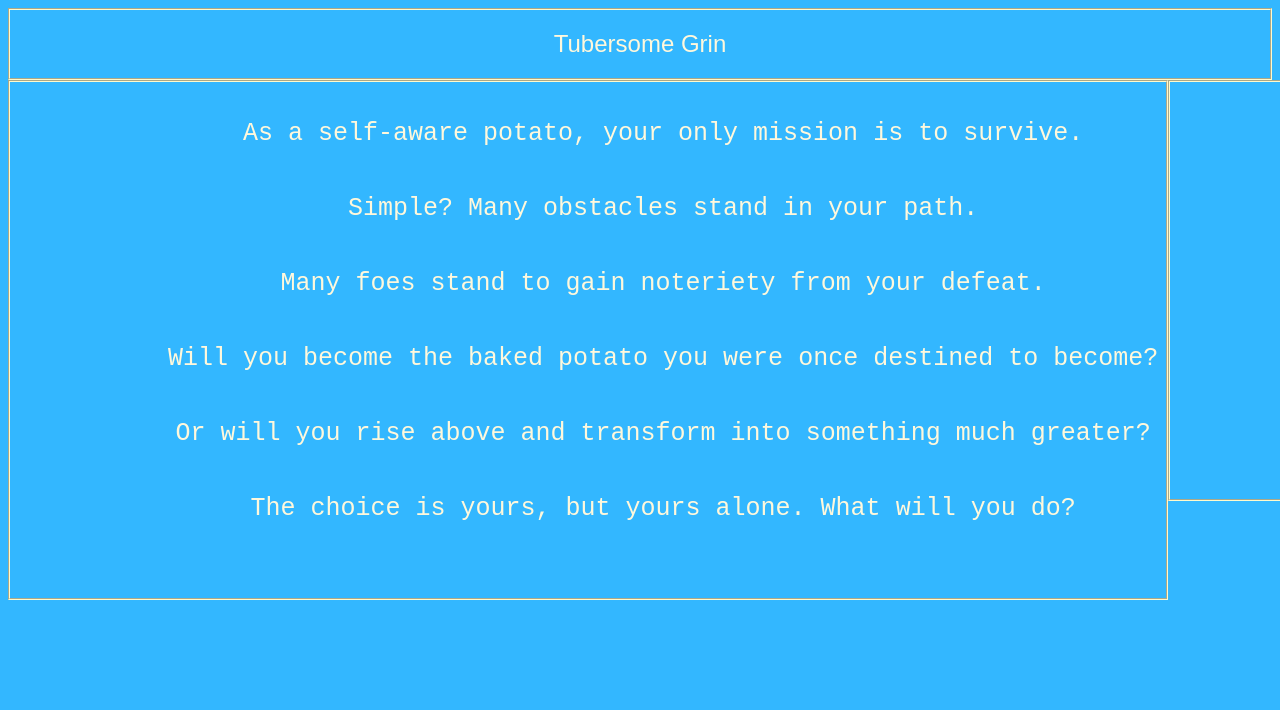
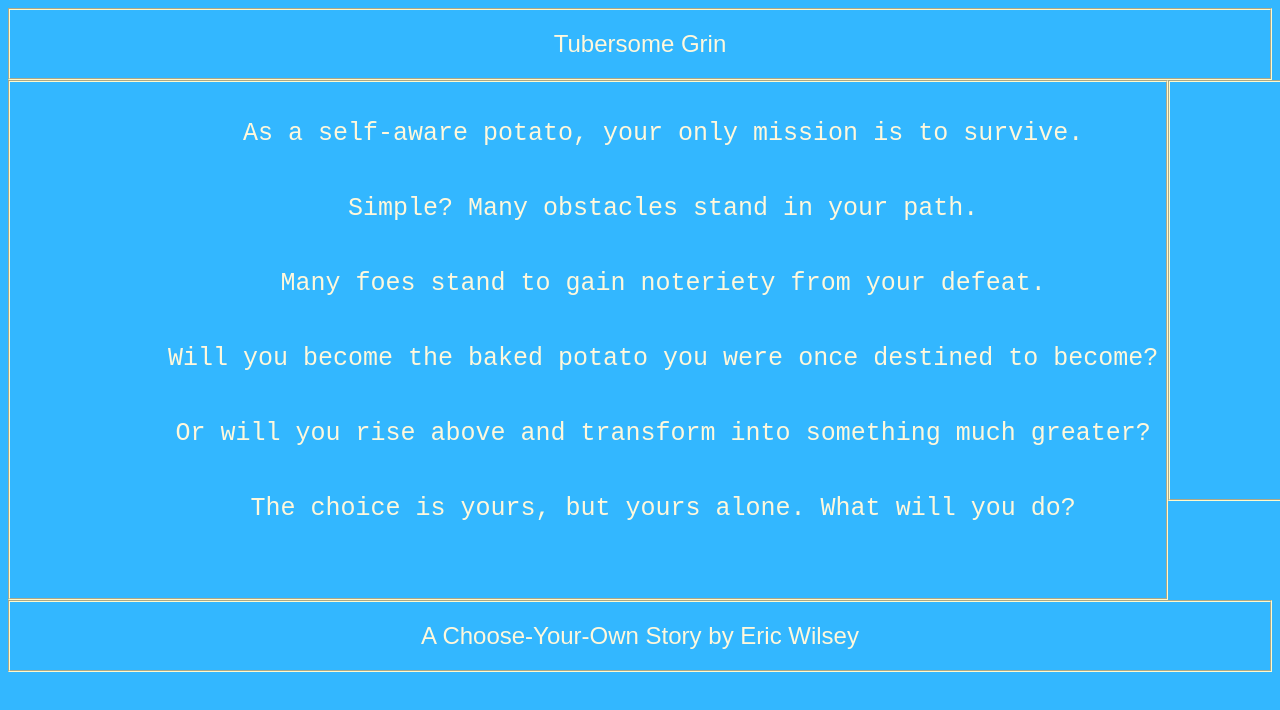
Before and after one commit to ewilsey/MART441, a plain HTML site: page HW-4/index.html in a window 1280 px wide. Shown: the top 710 px of the page. Drawn offline with Linux system fonts and the light colour scheme.

Commit message:
update to index.html and style.css

```diff
--- a/HW-4/index.html
+++ b/HW-4/index.html
@@ -32,6 +32,6 @@
         </div>
       </aside>
     </div>
-    <footer></footer>
+    <footer>A Choose-Your-Own Story by Eric Wilsey</footer>
   </body>
 </html>
--- a/HW-4/style.css
+++ b/HW-4/style.css
@@ -2,7 +2,7 @@ body{
   background-color: rgba(0, 165, 255, 0.8);
   text-align:center;
 }
-header{
+header,footer{
   color: cornsilk;
   font-family:fantasy;
   font-size: x-large;
```
